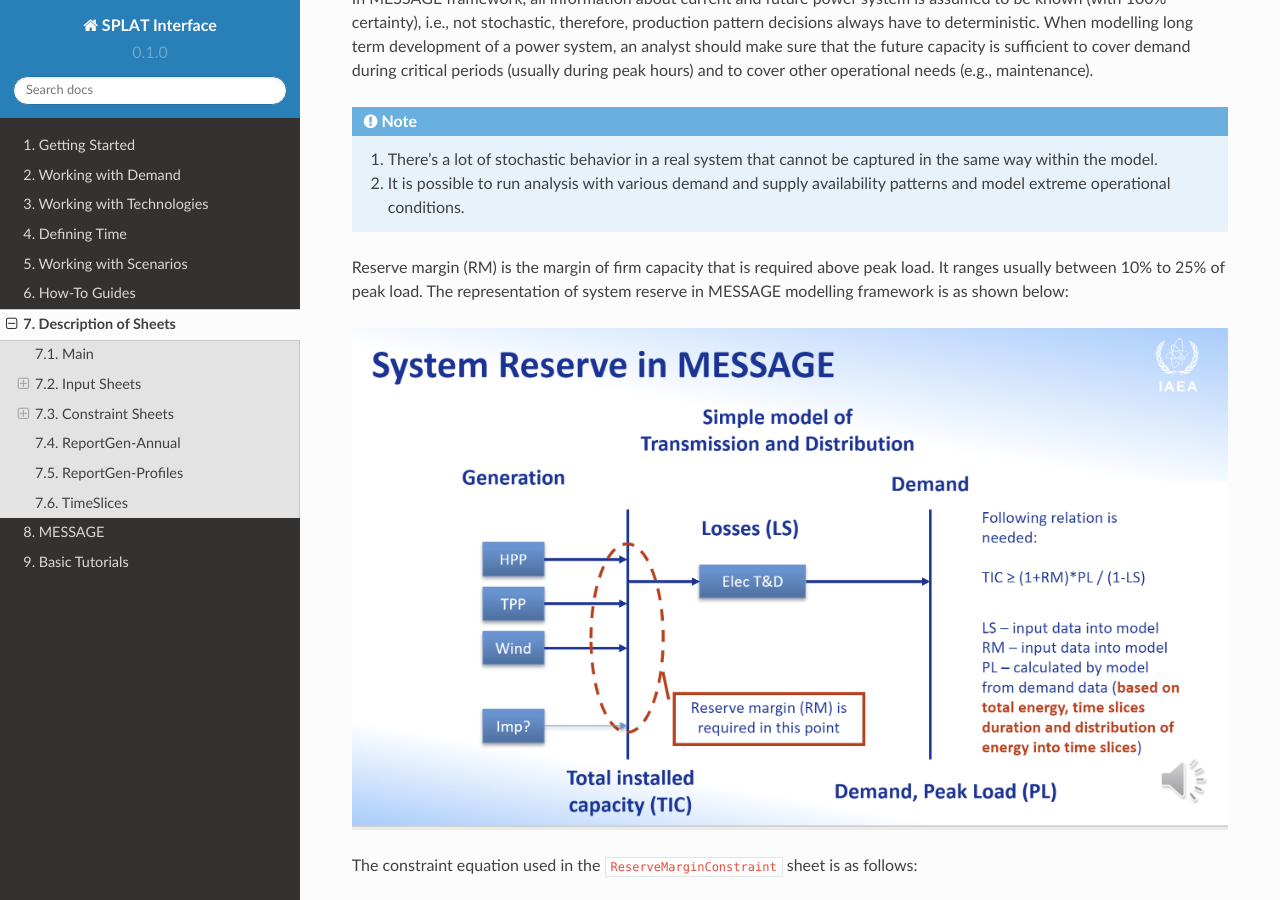
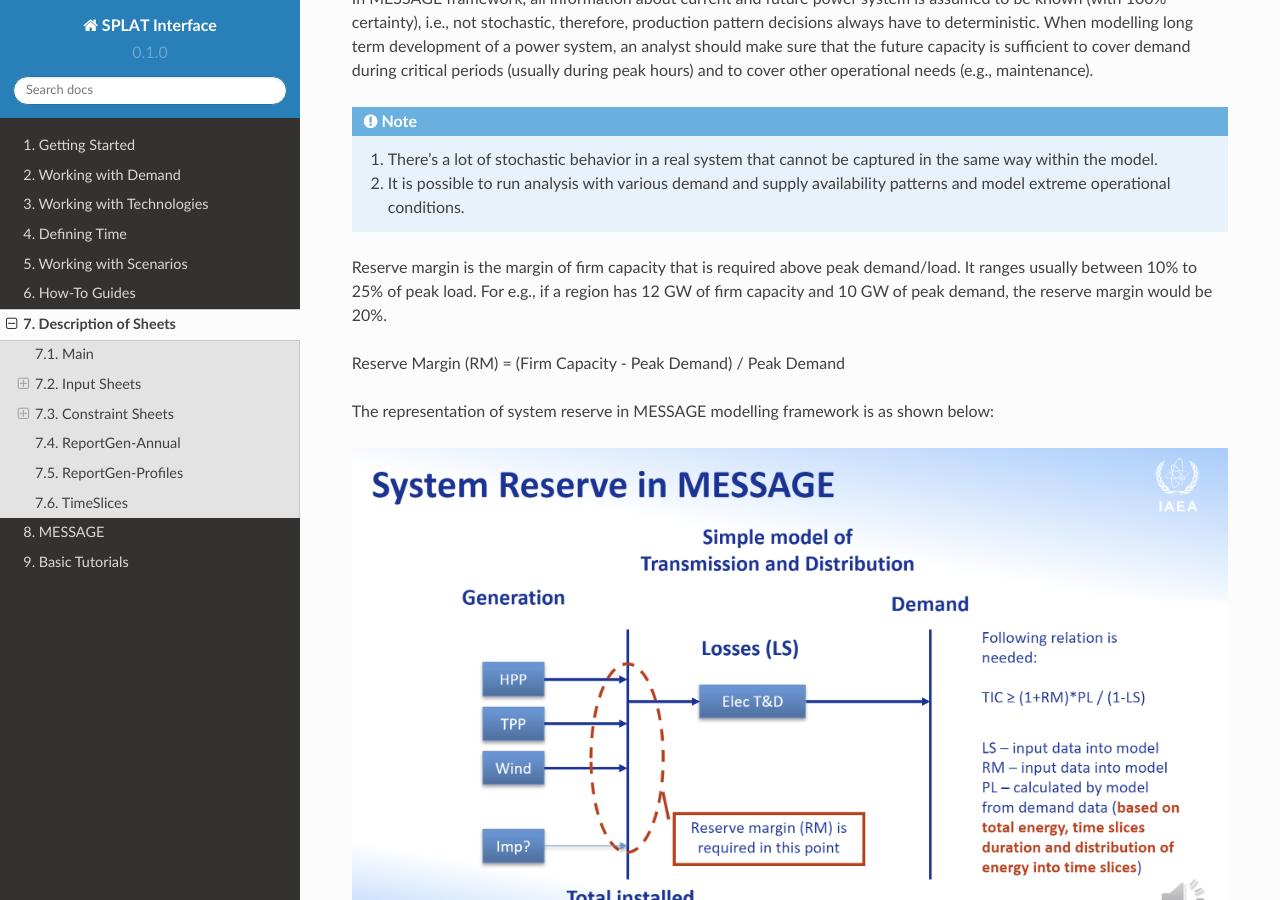
Before and after one commit to SPLATteam/SPLAT-WebGuide, a Sphinx documentation site: the page built from docs/glossary.rst, in a window 1280 px wide and 900 px high, scrolled down 7043 px. Built offline with Sphinx 7.4.7 and the Read the Docs theme 2.0.0, drawn with Linux system fonts in a browser that asks for light colours; pages that are not in the unit, such as notebooks, are missing from menus.

Commit message:
add definition of Reserve Margin as compared to Firm Capacity and Peak Demand

```diff
--- a/docs/glossary.rst
+++ b/docs/glossary.rst
@@ -417,7 +417,11 @@
     1. There's a lot of stochastic behavior in a real system that cannot be captured in the same way within the model.
     2. It is possible to run analysis with various demand and supply availability patterns and model extreme operational conditions.
 
-Reserve margin (RM) is the margin of firm capacity that is required above peak load. It ranges usually between 10% to 25% of peak load.
+Reserve margin is the margin of firm capacity that is required above peak demand/load. It ranges usually between 10% to 25% of peak load.
+For e.g., if a region has 12 GW of firm capacity and 10 GW of peak demand, the reserve margin would be 20%.
+
+Reserve Margin (RM) = (Firm Capacity - Peak Demand) / Peak Demand
+
 The representation of system reserve in MESSAGE modelling framework is as shown below:
 
 .. image:: /images/system_reserve_in_message.PNG
```
